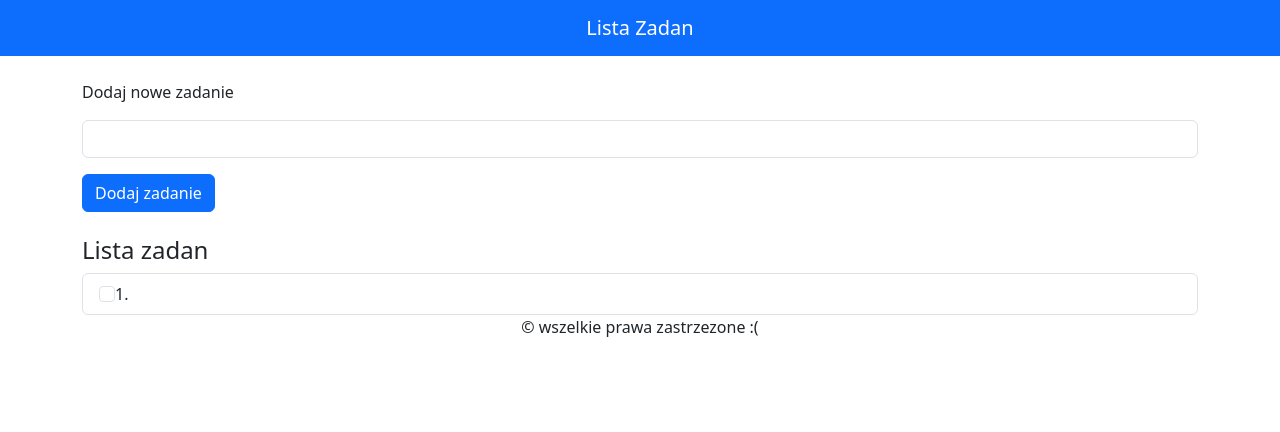
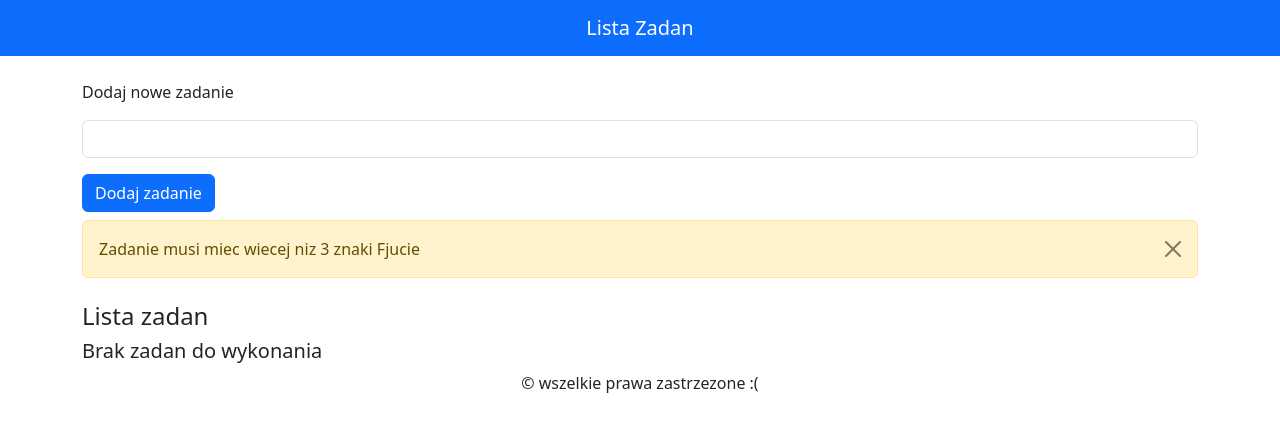
Before and after one commit to DominisSzef/angular4g1, an Angular app: page / in a window 1280 px wide. Both pictures are taken after a click on the button "Dodaj zadanie". Shown: the top 432 px of the page. Built offline with nearby package versions, Linux system fonts and the light colour scheme.

Commit message:
validation Add

```diff
--- a/angular.json
+++ b/angular.json
@@ -30,7 +30,9 @@
               "node_modules/bootstrap/dist/css/bootstrap.min.css",
               "src/styles.css"
             ],
-            "scripts": []
+            "scripts": [
+              "node_modules/bootstrap/dist/js/bootstrap.min.js"
+            ]
           },
           "configurations": {
             "production": {
--- a/src/app/todo-list/todo-list.component.html
+++ b/src/app/todo-list/todo-list.component.html
@@ -1,23 +1,26 @@
 <p class="mt-4">
   Dodaj nowe zadanie
 </p>
-<input type="text" name="todo" class="form-control" #name>
+<input type="text" name="todo" class="form-control" #name (keydown)="clearErrorMessage()">
 <button type="button" class="btn btn-primary mt-3" (click)="addTodo(name.value)">Dodaj zadanie</button>
+
+<div class="alert alert-warning alert-dismissible fade show mt-2" role="alert" *ngIf="ErrorMessage"
+>
+  {{ ErrorMessage }}
+
+  <button type="button" class="btn-close" data-bs-dismiss="alert" aria-label="Close" (click)="clearErrorMessage()"></button>
+</div>
 
 <div class="mt-4">
   <h4>Lista zadan</h4>
   <ul class="list-group todos-list" *ngIf="todos.length > 0;else noTasks;">
-
-    <ng-container *ngFor="let todo of todos; index as i">
-      <li class="list-group-item" *ngIf="!todo.isComplete" >
+    <li class="list-group-item" *ngFor="let todo of todos; index as i">
       <input type="checkbox" class="form-check-input my-1"
              [checked]="todo.isComplete"
              (change)="changeTodoStatus(todo)"
       >
       <span class="todo-item">{{ i+1 }}. {{ todo.name }}</span>
     </li>
-    </ng-container>
-
   </ul>
   <!--  <h5 *ngIf="todos.length === 0;">Brak zadan do wykonania</h5>-->
   <ng-template #noTasks>
--- a/src/app/todo-list/todo-list.component.ts
+++ b/src/app/todo-list/todo-list.component.ts
@@ -16,7 +16,14 @@ import {ToDo} from '../shered/interfaces/todo.interface';
 export class TodoListComponent {
   todos : ToDo[] = [];
 
+  ErrorMessage : string = '';
+
   addTodo(todo:string) : void {
+    if(todo.length <= 3){
+      this.ErrorMessage = "Zadanie musi miec wiecej niz 3 znaki Fjucie"
+      return;
+    }
+    this.ErrorMessage = '';
     this.todos.push({name : todo,isComplete: false});
     console.log('Akt list todo: ',this.todos);
   }
@@ -25,4 +32,8 @@ export class TodoListComponent {
     todo.isComplete = !todo.isComplete;
 
   }
+
+  clearErrorMessage() {
+    this.ErrorMessage = '';
+  }
 }
```
Lines whose indentation alone changed are shown as unchanged.
